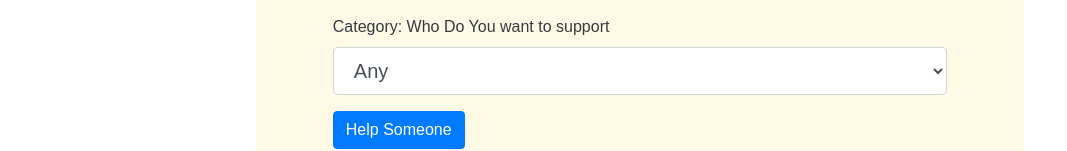
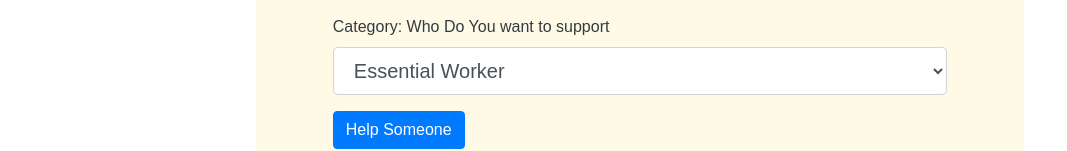
Before and after one commit to lauraduetto/hotelhaven, a React (Create React App) app in the folder hotelhaven_ui/: page /donate in a window 1280 px wide. Shown: the part 570-721 px from the top of the page, without its empty margins (0-1067 px from the left). Built offline with nearby package versions, Linux system fonts and the light colour scheme.

Commit message:
converted category to numeric in donation form

```diff
--- a/hotelhaven_ui/src/DonateForm.js
+++ b/hotelhaven_ui/src/DonateForm.js
@@ -19,6 +19,7 @@ class DonateForm extends React.Component {
     this.state = {
       reason: 'Any',
       donationAount: '',
+      category: '0',
       zipCode: '',
 
       // redirect setState
@@ -38,9 +39,9 @@ class DonateForm extends React.Component {
     console.log("state", this.state)
     event.preventDefault();
 
-    const reason = this.state.reason === '' ? 'all' : this.state.reason;
+    const category = this.state.category === '' ? 'all' : this.state.category;
     const zip = this.state.zipCode === '' ? 'any' : this.state.zipCode;
-    const path = "/users?reason=" + reason + "?zip=" + zip;
+    const path = "/users?category=" + category + "?zip=" + zip;
     this.setState({formSubmitted: true, redirectPath: path});
   }
 
@@ -58,11 +59,10 @@ class DonateForm extends React.Component {
           <Form.Group controlId="formBasic">
             <Form.Label>Category: Who Do You want to support</Form.Label>
 
-            <Form.Control size="lg" as="select" type="string" value={this.state.reason} name="reason" onChange={this.handleChange}>
-              <option>Any</option>
-              <option>Essential Worker</option>
-              <option>Quarantine</option>
-              <option>Safe Space</option>
+            <Form.Control size="lg" as="select" type="string" value={this.state.category} name="category" onChange={this.handleChange}>
+              <option value="1">Essential Worker</option>
+              <option value="2">Quarantine</option>
+              <option value="3">Safe Space</option>
             </Form.Control>
           </Form.Group>
 
```
